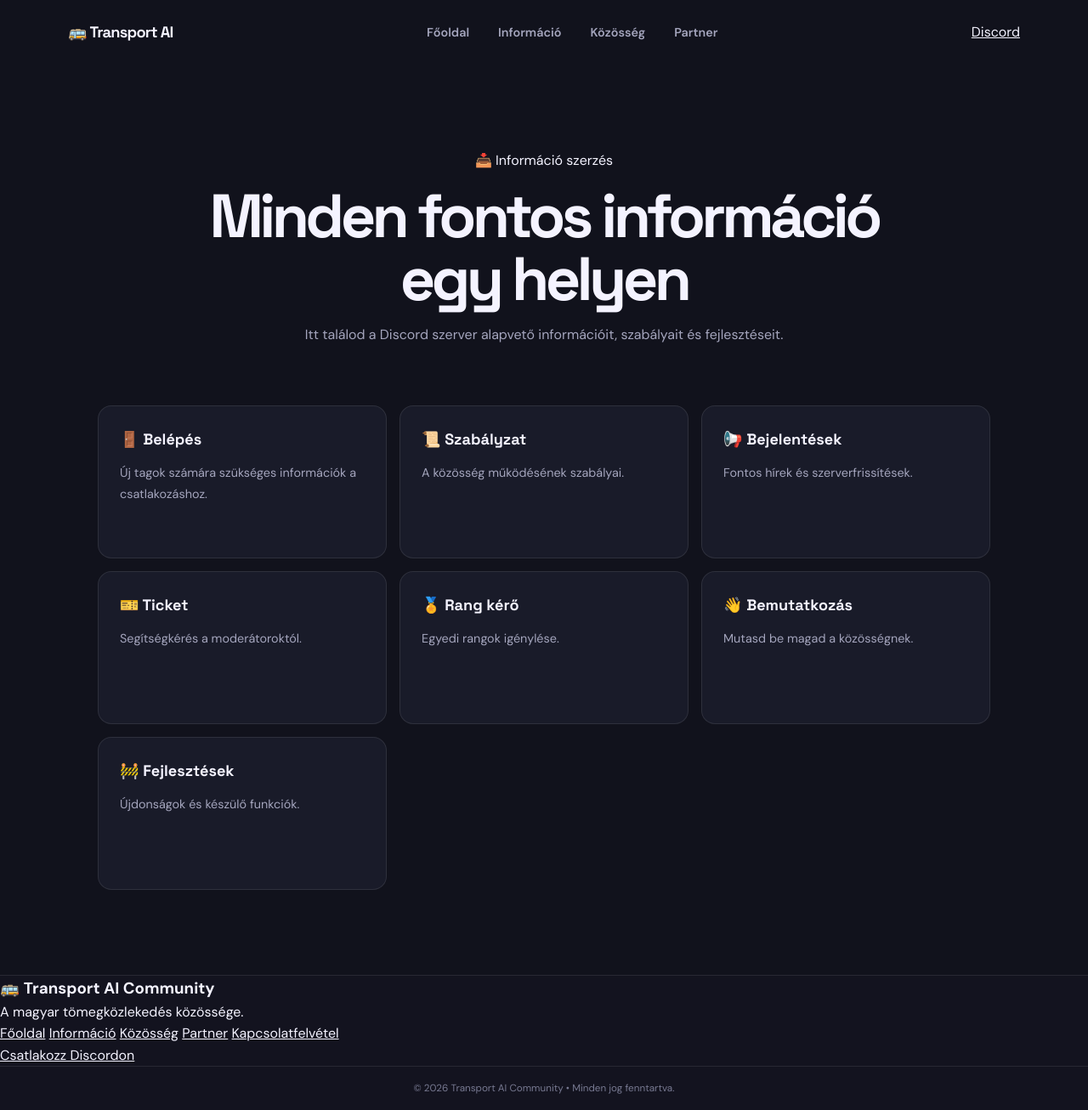
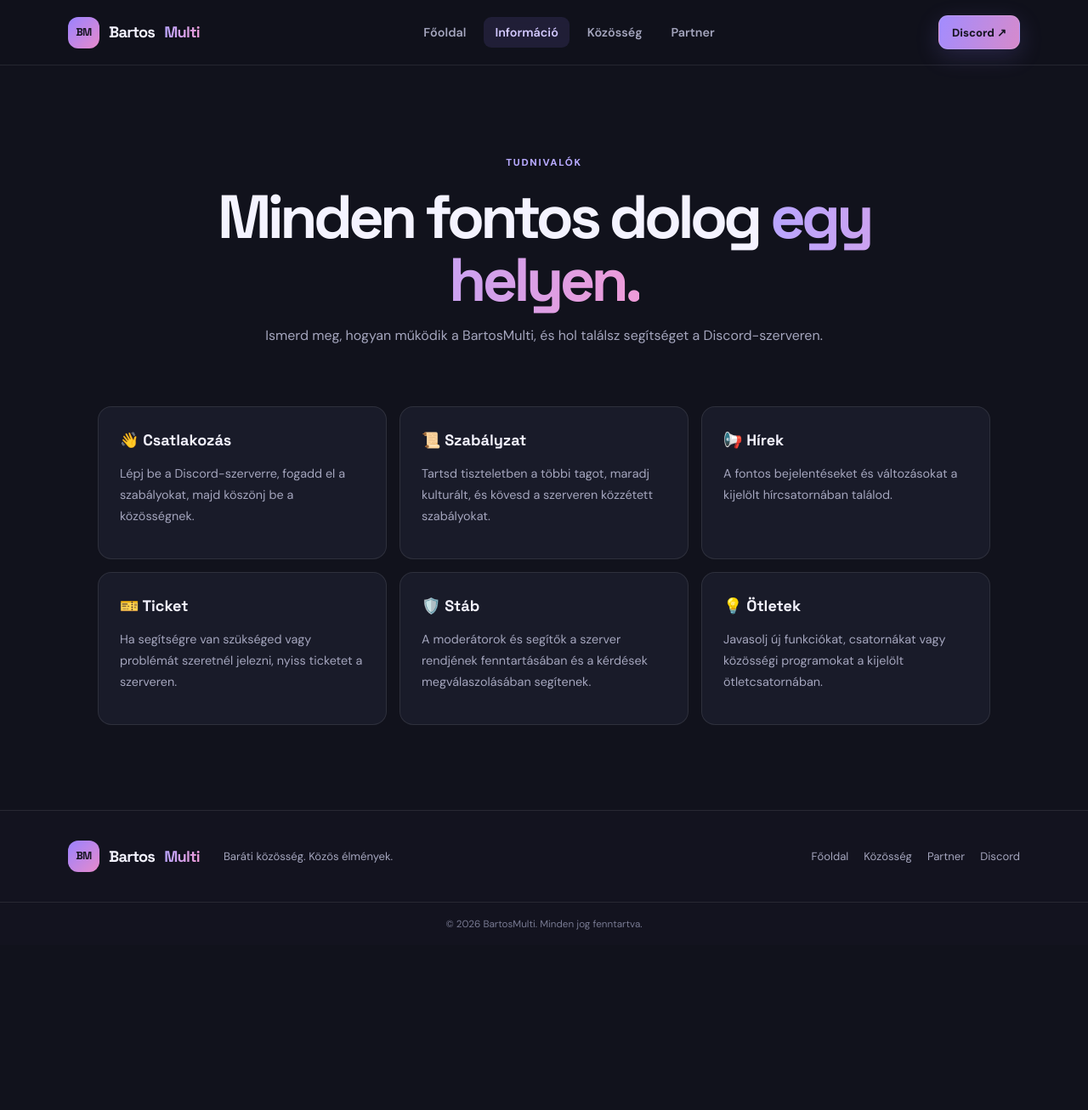
Before and after one commit to martin88nagy-ui/Discord, a plain HTML site: page info.html in a window 1280 px wide. Shown: the whole page at 85% size. After the commit the page ends 1112 px from the top, so only its background shows below. Drawn offline with Linux system fonts and the light colour scheme.

Commit message:
Rewrite information page for BartosMulti

```diff
--- a/info.html
+++ b/info.html
@@ -1,209 +1,6 @@
 <!DOCTYPE html>
-<html lang="hu">
-<head>
-    <meta charset="UTF-8">
-    <meta name="viewport" content="width=device-width, initial-scale=1.0">
-
-    <title>Információ szerzés | Transport AI</title>
-
-    <link rel="icon" href="favicon.svg" type="image/svg+xml">
-    <link rel="stylesheet" href="style.css">
-</head>
-
-<body>
-
-<div class="ai-background">
-    <div class="particles"></div>
-</div>
-
-
-
-<header>
-
-<nav class="navbar">
-
-<div class="logo">
-🚌 Transport AI
-</div>
-
-
-<ul class="nav-links">
-
-<li><a href="index.html">Főoldal</a></li>
-<li><a href="info.html">Információ</a></li>
-<li><a href="community.html">Közösség</a></li>
-<li><a href="partner.html">Partner</a></li>
-
-</ul>
-
-
-<a class="nav-button"
-href="https://dscord.gg/Ucswm9WDUp">
-Discord
-</a>
-
-
-</nav>
-
-</header>
-
-
-
-
-
-<section class="page-hero">
-
-
-
-<span class="ai-tag">
-📥 Információ szerzés
-</span>
-
-
-<h1>
-Minden fontos információ
-egy helyen
-</h1>
-
-
-<p>
-Itt találod a Discord szerver alapvető
-információit, szabályait és fejlesztéseit.
-</p>
-
-
-</section>
-
-
-
-
-
-<section class="cards">
-
-
-<div class="info-card">
-
-<h2>🚪 Belépés</h2>
-
-<p>
-Új tagok számára szükséges információk
-a csatlakozáshoz.
-</p>
-
-</div>
-
-
-
-<div class="info-card">
-
-<h2>📜 Szabályzat</h2>
-
-<p>
-A közösség működésének szabályai.
-</p>
-
-</div>
-
-
-
-<div class="info-card">
-
-<h2>📢 Bejelentések</h2>
-
-<p>
-Fontos hírek és szerverfrissítések.
-</p>
-
-</div>
-
-
-
-<div class="info-card">
-
-<h2>🎫 Ticket</h2>
-
-<p>
-Segítségkérés a moderátoroktól.
-</p>
-
-</div>
-
-
-
-<div class="info-card">
-
-<h2>🏅 Rang kérő</h2>
-
-<p>
-Egyedi rangok igénylése.
-</p>
-
-</div>
-
-
-
-<div class="info-card">
-
-<h2>👋 Bemutatkozás</h2>
-
-<p>
-Mutasd be magad a közösségnek.
-</p>
-
-</div>
-
-
-
-<div class="info-card">
-
-<h2>🚧 Fejlesztések</h2>
-
-<p>
-Újdonságok és készülő funkciók.
-</p>
-
-</div>
-
-
-</section>
-
-
-
-
-<footer class="footer">
-
-    <div class="footer-content">
-
-        <div class="footer-left">
-            <h3>🚌 Transport AI Community</h3>
-            <p>A magyar tömegközlekedés közössége.</p>
-        </div>
-
-        <div class="footer-center">
-            <a href="index.html">Főoldal</a>
-            <a href="info.html">Információ</a>
-            <a href="community.html">Közösség</a>
-            <a href="partner.html">Partner</a>
-            <a href="contact.html">Kapcsolatfelvétel</a>
-        </div>
-
-        <div class="footer-right">
-            <a href="https://discord.gg/Ucswm9WDUp" target="_blank">
-                Csatlakozz Discordon
-            </a>
-        </div>
-
-    </div>
-
-    <div class="footer-bottom">
-        © 2026 Transport AI Community • Minden jog fenntartva.
-    </div>
-
-</footer>
-
-
-
-<script src="js/script.js"></script>
-
-</body>
-</html>
+<html lang="hu"><head><meta charset="UTF-8"><meta name="viewport" content="width=device-width, initial-scale=1"><meta name="theme-color" content="#171827"><title>Információ – BartosMulti</title><link rel="icon" href="favicon.svg" type="image/svg+xml"><link rel="stylesheet" href="style.css"></head>
+<body><header class="site-header"><nav class="navbar"><a class="logo" href="index.html"><span class="logo-mark">BM</span>Bartos<span class="accent">Multi</span></a><ul class="nav-links"><li><a href="index.html">Főoldal</a></li><li><a class="active" href="info.html">Információ</a></li><li><a href="community.html">Közösség</a></li><li><a href="partner.html">Partner</a></li></ul><a class="button button-small" href="https://discord.gg/Ucswm9WDUp" target="_blank" rel="noopener noreferrer">Discord ↗</a></nav></header>
+<main><section class="page-hero"><span class="eyebrow">TUDNIVALÓK</span><h1>Minden fontos dolog <span class="gradient-text">egy helyen.</span></h1><p>Ismerd meg, hogyan működik a BartosMulti, és hol találsz segítséget a Discord-szerveren.</p></section>
+<section class="cards"><article class="info-card"><h2>👋 Csatlakozás</h2><p>Lépj be a Discord-szerverre, fogadd el a szabályokat, majd köszönj be a közösségnek.</p></article><article class="info-card"><h2>📜 Szabályzat</h2><p>Tartsd tiszteletben a többi tagot, maradj kulturált, és kövesd a szerveren közzétett szabályokat.</p></article><article class="info-card"><h2>📢 Hírek</h2><p>A fontos bejelentéseket és változásokat a kijelölt hírcsatornában találod.</p></article><article class="info-card"><h2>🎫 Ticket</h2><p>Ha segítségre van szükséged vagy problémát szeretnél jelezni, nyiss ticketet a szerveren.</p></article><article class="info-card"><h2>🛡️ Stáb</h2><p>A moderátorok és segítők a szerver rendjének fenntartásában és a kérdések megválaszolásában segítenek.</p></article><article class="info-card"><h2>💡 Ötletek</h2><p>Javasolj új funkciókat, csatornákat vagy közösségi programokat a kijelölt ötletcsatornában.</p></article></section></main>
+<footer class="footer"><div class="footer-inner"><a class="logo" href="index.html"><span class="logo-mark">BM</span>Bartos<span class="accent">Multi</span></a><p>Baráti közösség. Közös élmények.</p><div class="footer-links"><a href="index.html">Főoldal</a><a href="community.html">Közösség</a><a href="partner.html">Partner</a><a href="https://discord.gg/Ucswm9WDUp">Discord</a></div></div><div class="footer-bottom">© 2026 BartosMulti. Minden jog fenntartva.</div></footer></body></html>
```
